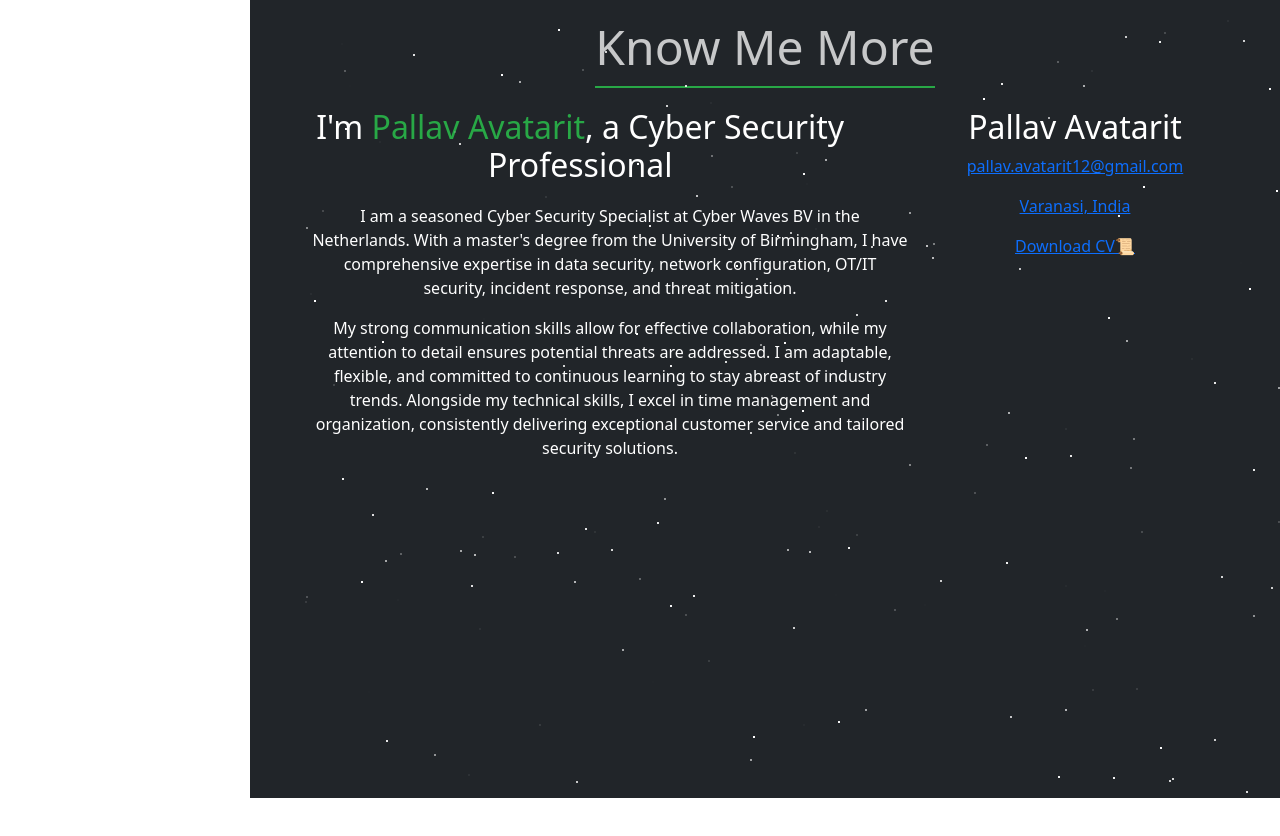
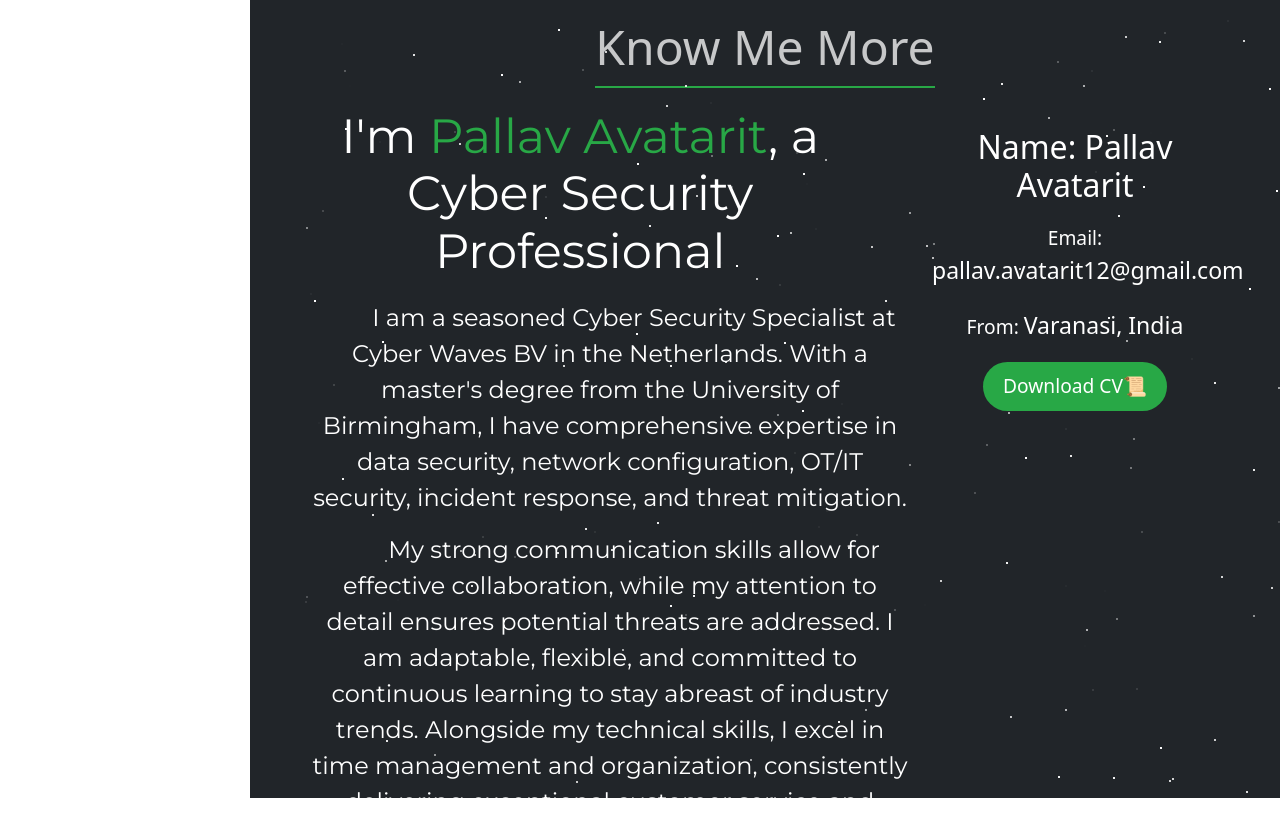
Before and after one commit to theCuriousObserver/My-Portfolio, a React (Create React App) app: page / in a window 1280 px wide. Shown: the part 802-1638 px from the top of the page. Built offline with nearby package versions, Linux system fonts and the light colour scheme.

Commit message:
Added Bootstarp code to Css and Js

```diff
--- a/src/AboutMe.css
+++ b/src/AboutMe.css
@@ -10,8 +10,6 @@
 }
 
 .about-me-content {
-  display: flex;
-  justify-content: space-between;
   position: relative;
   z-index: 1;
   margin-top: 3%; /* This will push the heading down */
--- a/src/AboutMe.js
+++ b/src/AboutMe.js
@@ -8,8 +8,8 @@ const AboutMe = () => {
             <StarrySky />
             <div className="container">
                 <h1 className="about-me-heading text-center">Know Me More</h1>
-                <div className="row">
-                    <div className="col-lg-8">
+                <div className="about-me-content row">
+    <div className="about-me-text col-lg-8">
         <h2 className="about-me-subheading">I'm <span className="highlight">Pallav Avatarit</span>, a Cyber Security Professional</h2>
         <p className="paragraph">
             I am a seasoned Cyber Security Specialist at Cyber Waves BV in the Netherlands. With a master's degree from the University of Birmingham, I have comprehensive expertise in data security, network configuration, OT/IT security, incident response, and threat mitigation.
@@ -18,13 +18,14 @@ const AboutMe = () => {
             My strong communication skills allow for effective collaboration, while my attention to detail ensures potential threats are addressed. I am adaptable, flexible, and committed to continuous learning to stay abreast of industry trends. Alongside my technical skills, I excel in time management and organization, consistently delivering exceptional customer service and tailored security solutions.
         </p>
     </div>
-                    <div className="col-lg-4">
-                        <h2>Pallav Avatarit</h2>
-                        <p><a href="mailto:pallav.avatarit12@gmail.com">pallav.avatarit12@gmail.com</a></p>
-                        <p><a href="https://goo.gl/maps/QiURgga8XpTRhMUH7" target="_blank" rel="noopener noreferrer">Varanasi, India</a></p>
-                        <a href="my-cv.pdf" download className="cv-button">Download CV📜</a>
+    <div className="about-me-details col-lg-4">
+        <h2>Name: Pallav Avatarit</h2>
+        <p>Email: <a href="mailto:pallav.avatarit12@gmail.com">pallav.avatarit12@gmail.com</a></p>
+        <p>From: <a href="https://goo.gl/maps/QiURgga8XpTRhMUH7" target="_blank" rel="noopener noreferrer">Varanasi, India </a> </p>
+        <a href="my-cv.pdf" download="" class="cv-button">Download CV📜</a>
     </div>
 </div>
+
             </div>
         </div>
     );
```
Lines whose indentation alone changed are shown as unchanged.
